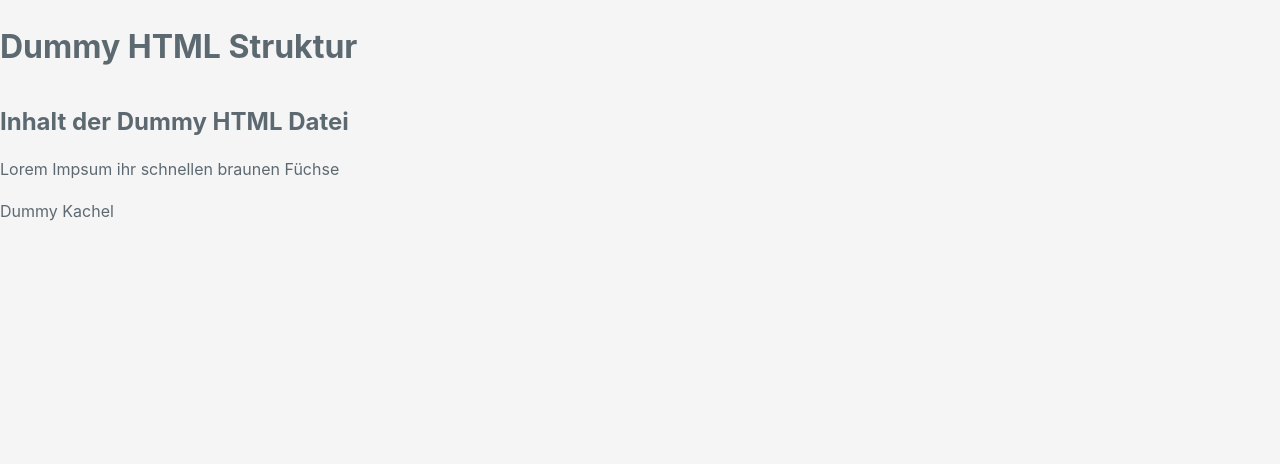
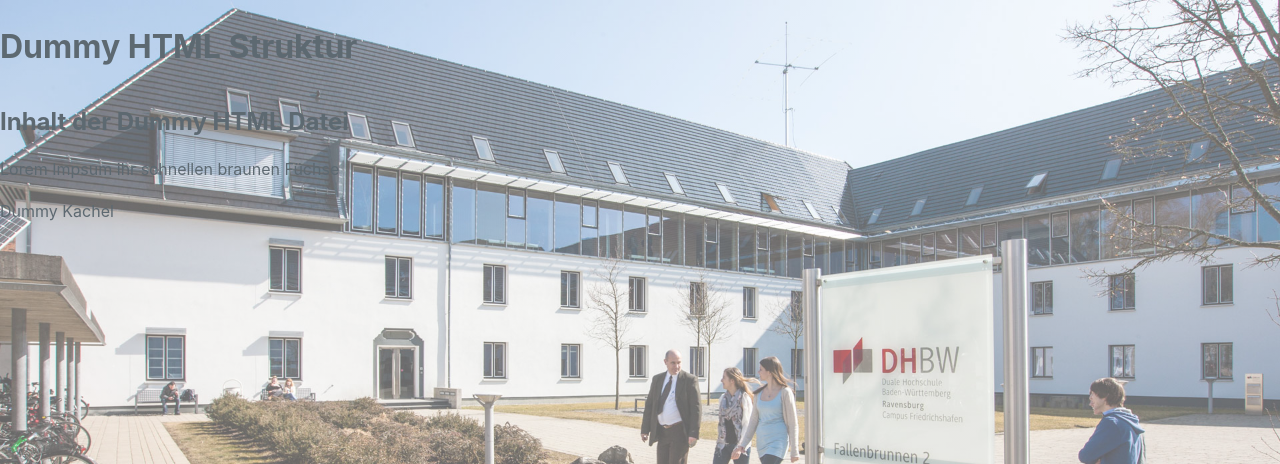
Before and after one commit to TheHumbleMan/SoftEngDHBW, a PHP site: page /kacheln/dummy.html in a window 1280 px wide. Shown: the top 464 px of the page. Run offline with PHP 8.4, Linux system fonts and the light colour scheme.

Commit message:
feature-29-Hintergrund hinzugefügt

```diff
--- a/assets/style.css
+++ b/assets/style.css
@@ -17,9 +17,13 @@ body {
     font-family: -apple-system, BlinkMacSystemFont, 'Segoe UI', Arial, sans-serif;
     margin: 0;
     padding: 0;
-    background-color: var(--dhbw_white);
     line-height: 1.6;
-    color: var(--dhbw_dark_grey)
+    color: var(--dhbw_dark_grey);
+    background-image: linear-gradient(rgba(255, 255, 255, 0.4), rgba(255, 255, 255, 0.4)), url('/pics/DHBW_RV_CampusFN_1920x1440.jpg');
+    background-position: center center;
+    background-repeat: no-repeat;
+    background-size: cover;
+    background-attachment: fixed;
 }
 
 /*Headline Sytle */
--- a/server.js
+++ b/server.js
@@ -50,6 +50,7 @@ app.use('/assets', express.static(path.join(__dirname, 'assets')));
 app.use('/scripts', express.static(path.join(__dirname, 'scripts')));
 app.use('/data', express.static(path.join(__dirname, 'data')));
 app.use('/favicon', express.static(path.join(__dirname, 'favicon')));
+app.use('/pics', express.static(path.join(__dirname, 'pics')));
 
 // No user persistence required; session keeps the lightweight role info.
 
```
Also changed, not shown: pics/DHBW_RV_CampusFN_1920x1440.jpg (added).
